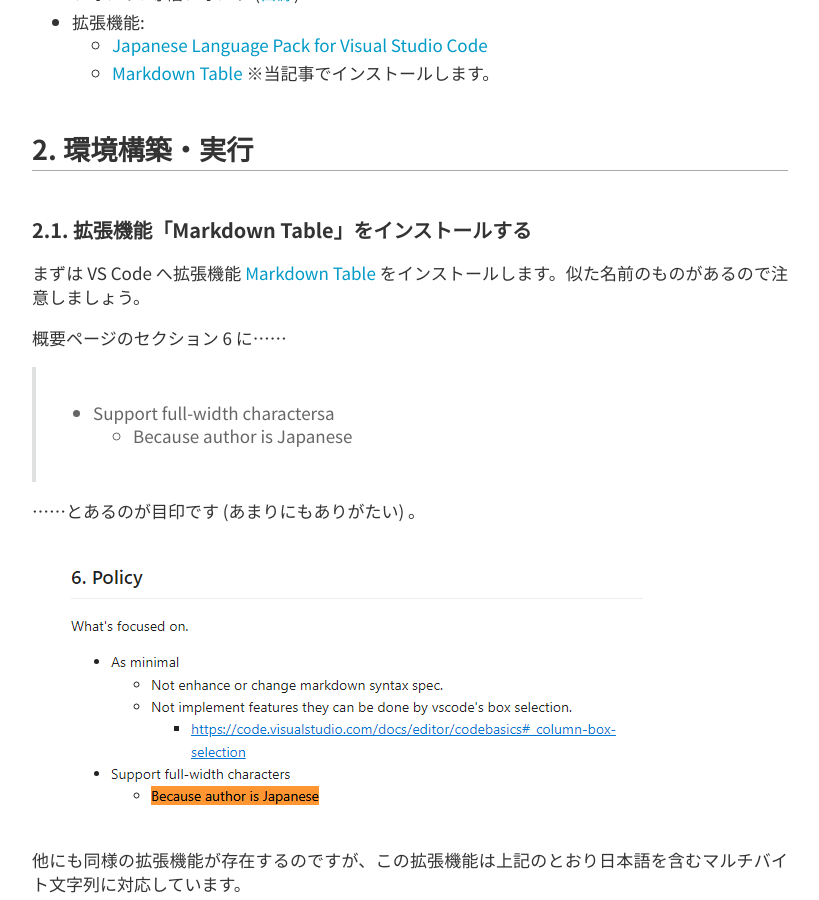
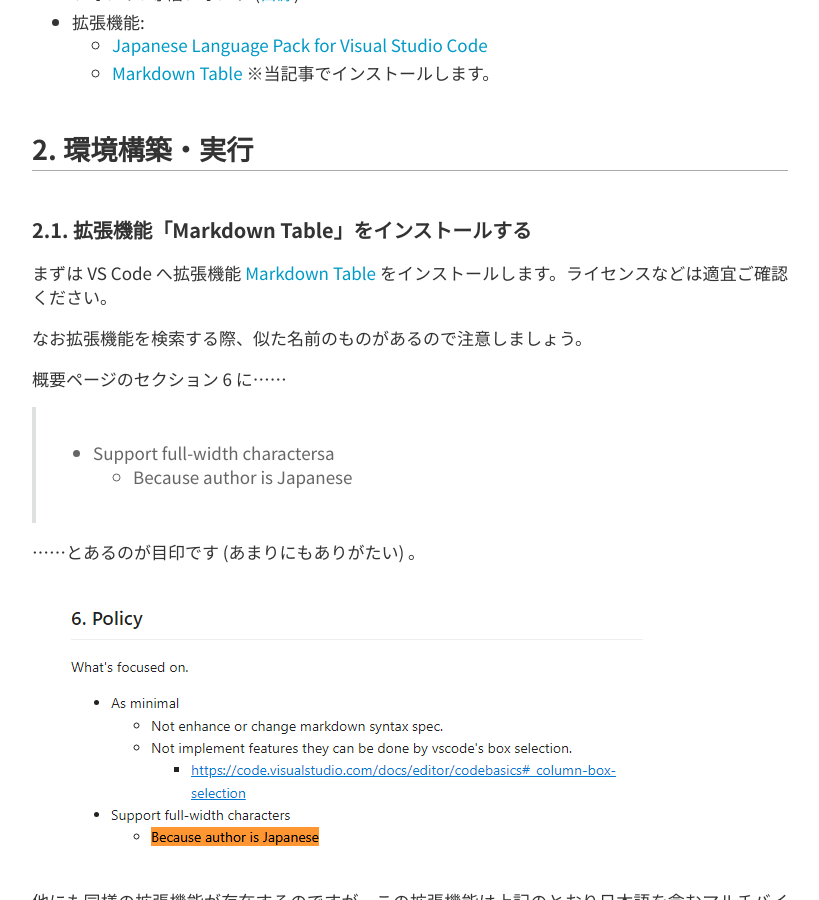
Before and after one commit to kenkenpa198/kems-clew.net, a Jekyll site: the page built from docs/_posts/2023-11-03-make-markdown-table.md, in a window 1280 px wide and 900 px high, scrolled down 2051 px. Shown: the whole window, without its empty margins (230-1049 px from the left). Built offline with Jekyll 4.4.1, drawn with Linux system fonts in a browser that asks for light colours; nearby versions of some CDN libraries.

Commit message:
fix make-markdown-table

```diff
--- a/docs/_posts/2023-11-03-make-markdown-table.md
+++ b/docs/_posts/2023-11-03-make-markdown-table.md
@@ -76,7 +76,9 @@
 
 ### 2.1. 拡張機能「Markdown Table」をインストールする
 
-まずは VS Code へ拡張機能 [Markdown Table](https://marketplace.visualstudio.com/items?itemName=TakumiI.markdowntable) をインストールします。似た名前のものがあるので注意しましょう。
+まずは VS Code へ拡張機能 [Markdown Table](https://marketplace.visualstudio.com/items?itemName=TakumiI.markdowntable) をインストールします。ライセンスなどは適宜ご確認ください。
+
+なお拡張機能を検索する際、似た名前のものがあるので注意しましょう。
 
 概要ページのセクション 6 に……
 
```
